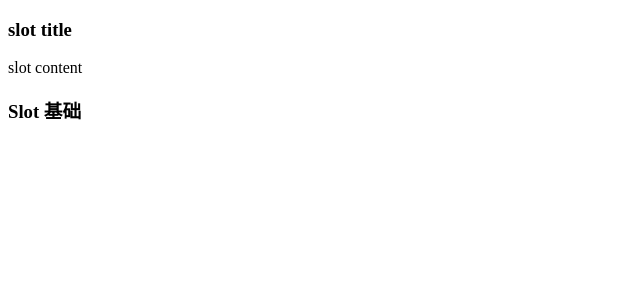
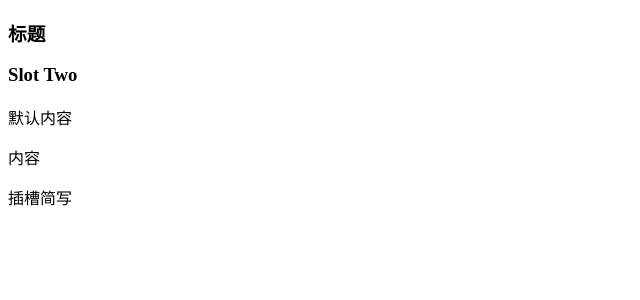
Before and after one commit to mindfreakcriss/my_vue_demo, a Vue app in the folder vue_base/: page / in a window 1280 px wide. Shown: the top 300 px of the page, without its empty margins (0-640 px from the left). Built offline with nearby package versions, Linux system fonts and the light colour scheme.

Commit message:
【提交】slot的作用域

```diff
--- a/vue_base/src/App.vue
+++ b/vue_base/src/App.vue
@@ -35,6 +35,7 @@ import componentEvent from "@/components/ComponentEvent.vue";
 import ShowSearch from "@/components/ShowSearch.vue";
 import ComponentC from "@/components/ComponentC.vue";
 import SlotBase from "@/components/SlotBase.vue";
+import SlotsTwo from "@/components/SlotsTwo.vue";
 export default {
   components: {
     // Main,
@@ -44,7 +45,14 @@ export default {
     // componentEvent,
     // ShowSearch,
     // ComponentC
-    SlotBase
+   // SlotBase
+    SlotsTwo
+  },
+  data(){
+    return {
+      //插槽内容可以访问到父组件作用域，因为插槽内容本身就是父组件模版中定义的
+      message:"slot parent sth"
+    }
   }
 }
 
@@ -75,10 +83,22 @@ export default {
 <!--  <component-event></component-event>-->
 <!--  <ShowSearch></ShowSearch>-->
 <!--  <ComponentC></ComponentC>-->
-  <SlotBase>
-    <div>
-      <h3>slot title</h3>
-      <p>slot content</p>
-    </div>
-  </SlotBase>
+<!--  <SlotBase>-->
+<!--    <div>-->
+<!--      <h3>slot title</h3>-->
+<!--      <p>slot content</p>-->
+<!--    </div>-->
+<!--  </SlotBase>-->
+  <SlotsTwo>
+<!--    <h3>{{message}}</h3>--> <!--默认内容是指，slot中间没有东西-->
+    <template v-slot:header>
+        <h3>标题</h3>
+    </template>
+    <template v-slot:main>
+        <p>内容</p>
+    </template>
+    <template #body>
+      <p>插槽简写</p>
+    </template>
+  </SlotsTwo>
 </template>
--- /dev/null
+++ b/vue_base/src/components/SlotsTwo.vue
@@ -0,0 +1,22 @@
+<script>
+export default{
+  data() {
+    return {
+
+    }
+  }
+}
+</script>
+
+<template>
+  <slot name="header"></slot>
+<h3>Slot Two</h3>
+  <!--插槽语法-->
+  <slot>默认内容</slot>
+  <slot name="main"></slot>
+  <slot name="body"></slot>
+</template>
+
+<style scoped>
+
+</style>
```
